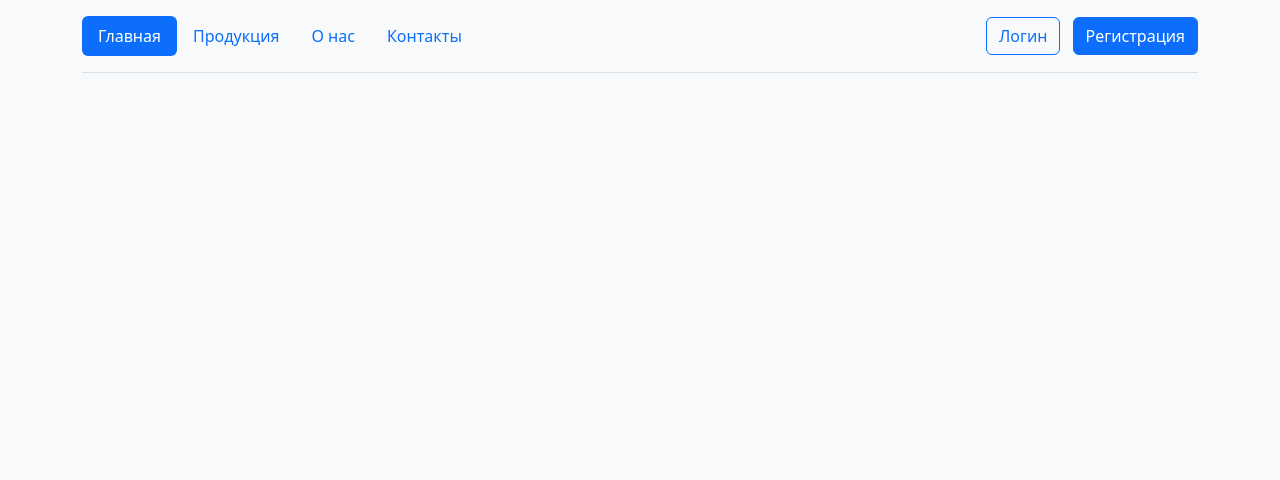
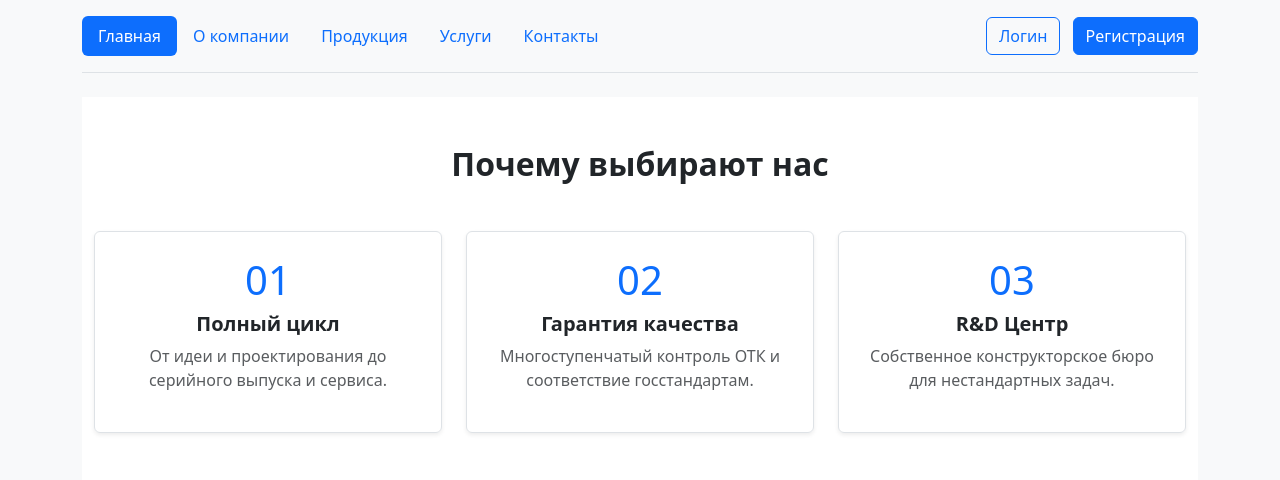
Before and after one commit to YPi-lab/CourseProjectFlask2026, a Flask app: page / in a window 1280 px wide. Shown: the top 480 px of the page. Run offline with Flask 3, Linux system fonts and the light colour scheme; some libraries are stand-ins or nearby versions.

Commit message:
new main interface.delete trash.

```diff
--- a/main.py
+++ b/main.py
@@ -5,4 +5,22 @@ main = Blueprint('main', __name__)
 
 @main.route('/')
 def home():
-    return render_template('main.html')
+    return render_template('index.html')
+
+
+@main.route('/about')
+def about():
+    return render_template('about.html')
+
+
+@main.route('/contact')
+def contact():
+    return render_template('contacts.html')
+
+@main.route('/products')
+def products():
+    return render_template('products.html')
+
+@main.route('/services')
+def services():
+    return render_template('services.html')
--- a/models.py
+++ b/models.py
@@ -22,7 +22,7 @@ class Department(db.Model):
     sub_departments = db.relationship(
         'Department',
         backref=db.backref('parent', remote_side=[id]),
-        cascade="all, delete-orphan",  # Теперь удаление предка удалит всех потомков
+        cascade="all, delete-orphan",
         lazy='dynamic'
     )
     positions = db.relationship('Position', backref='department', cascade="all,delete-orphan", lazy='select')
--- a/templates/admin/add_employee.html
+++ b/templates/admin/add_employee.html
@@ -34,7 +34,6 @@
                         {{ form.position_id.label(class="form-label") }}
                         <div class="input-group">
                             {{ form.position_id(class="form-select " + ("is-invalid" if form.position_id.errors else "")) }}
-                            {# Кнопка быстрого перехода к созданию должности #}
                             <a href="{{ url_for('admin.add_position', next=request.full_path) }}"
                                class="btn btn-outline-secondary"
                                title="Создать новую должность">
--- a/templates/admin/employees.html
+++ b/templates/admin/employees.html
@@ -7,7 +7,6 @@
             Добавить сотрудника
         </a>
     </div>
-
     <div class="card shadow-sm border-0">
         <div class="table-responsive">
             <table class="table table-hover align-middle mb-0">
--- a/templates/admin/index.html
+++ b/templates/admin/index.html
@@ -3,7 +3,6 @@
 {% block content %}
     <h2 class="mb-4 text-dark">Общая информация</h2>
     <div class="row text-center">
-        <!-- Карточка Отделов -->
         <div class="col-md-4 mb-3">
             <div class="card shadow-sm border-0 bg-primary text-white p-3 h-100">
                 <div class="display-4"><i class="fas fa-sitemap"></i></div>
@@ -11,8 +10,6 @@
                 <p class="mb-0 opacity-75">Всего отделов</p>
             </div>
         </div>
-
-        <!-- Карточка Всех сотрудников -->
         <div class="col-md-4 mb-3">
             <div class="card shadow-sm border-0 bg-success text-white p-3 h-100">
                 <div class="display-4"><i class="fas fa-users"></i></div>
@@ -20,8 +17,6 @@
                 <p class="mb-0 opacity-75">Всего сотрудников</p>
             </div>
         </div>
-
-        <!-- Карточка Активных -->
         <div class="col-md-4 mb-3">
             <div class="card shadow-sm border-0 bg-info text-white p-3 h-100">
                 <div class="display-4"><i class="fas fa-user-check"></i></div>
--- a/templates/admin/position.html
+++ b/templates/admin/position.html
@@ -5,7 +5,6 @@
         <h2>Штатные должности</h2>
         <a href="{{ url_for('admin.add_position') }}" class="btn btn-primary">Создать должность</a>
     </div>
-
     <div class="card shadow-sm">
         <table class="table align-middle mb-0">
             <thead class="table-light">
@@ -38,7 +37,6 @@
                     </td>
                 </tr>
             {% endfor %}
-
             </tbody>
         </table>
     </div>
--- a/templates/base.html
+++ b/templates/base.html
@@ -12,12 +12,13 @@
         <ul class="nav nav-pills">
             <li class="nav-item"><a href="{{ url_for('main.home') }}" class="nav-link active" aria-current="page">Главная</a>
             </li>
-            <li class="nav-item"><a href="" class="nav-link">Продукция</a></li>
-            <li class="nav-item"><a href="" class="nav-link">О нас</a></li>
-            <li class="nav-item"><a href="" class="nav-link">Контакты</a></li>
+            <li class="nav-item"><a href="{{ url_for('main.about') }}" class="nav-link">О компании</a></li>
+            <li class="nav-item"><a href="{{ url_for('main.products') }}" class="nav-link">Продукция</a></li>
+            <li class="nav-item"><a href="{{ url_for('main.services') }}" class="nav-link">Услуги</a></li>
+            <li class="nav-item"><a href="{{ url_for('main.contact') }}" class="nav-link">Контакты</a></li>
             {% if current_user.is_authenticated and current_user.is_admin %}
                 <li class="nav-item">
-                    <a href="{{ url_for('admin.index') }}" class="nav-link">Админ</a>
+                    <a href="{{ url_for('admin.index') }}" class="nav-link">Кадровый учет</a>
                 </li>
             {% endif %}
         </ul>
--- /dev/null
+++ b/templates/index.html
@@ -0,0 +1,32 @@
+{% extends "base.html" %}
+{% block title %} Главное меню {% endblock %}
+{% block content %}
+    <section class="py-5 bg-white">
+        <div class="container text-center">
+            <h2 class="mb-5 fw-bold">Почему выбирают нас</h2>
+            <div class="row g-4">
+                <div class="col-md-4">
+                    <div class="p-4 border rounded shadow-sm">
+                        <h3 class="text-primary h1">01</h3>
+                        <h5 class="fw-bold">Полный цикл</h5>
+                        <p class="text-muted">От идеи и проектирования до серийного выпуска и сервиса.</p>
+                    </div>
+                </div>
+                <div class="col-md-4">
+                    <div class="p-4 border rounded shadow-sm">
+                        <h3 class="text-primary h1">02</h3>
+                        <h5 class="fw-bold">Гарантия качества</h5>
+                        <p class="text-muted">Многоступенчатый контроль ОТК и соответствие госстандартам.</p>
+                    </div>
+                </div>
+                <div class="col-md-4">
+                    <div class="p-4 border rounded shadow-sm">
+                        <h3 class="text-primary h1">03</h3>
+                        <h5 class="fw-bold">R&D Центр</h5>
+                        <p class="text-muted">Собственное конструкторское бюро для нестандартных задач.</p>
+                    </div>
+                </div>
+            </div>
+        </div>
+    </section>
+{% endblock %}
--- a/templates/main.html
+++ /dev/null
@@ -1,6 +0,0 @@
-{% extends "base.html" %}
-{% block title %} Главное меню {% endblock %}
-{% block content %}
-<div class="container-fluid pb-3">
-</div>
-{% endblock %}
```
Also changed, not shown: admin.py (+4 -10 lines), templates/about.html (added, +23 -0 lines), templates/admin/base_admin.html (+2 -9 lines), templates/admin/department_detail.html (+9 -6 lines), templates/admin/departments.html (+0 -8 lines), templates/contacts.html (added, +13 -0 lines), templates/products.html (added, +26 -0 lines), templates/services.html (added, +19 -0 lines), instance/job.db.
